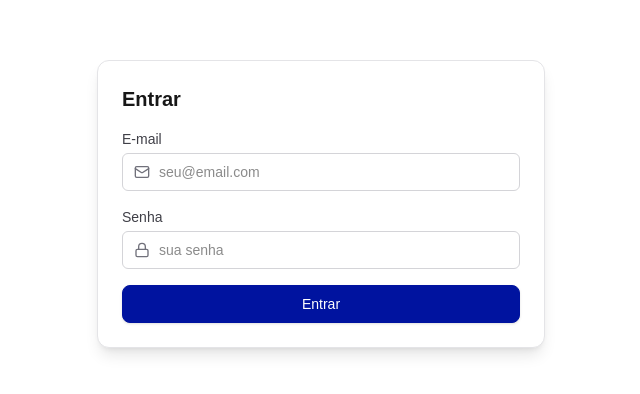
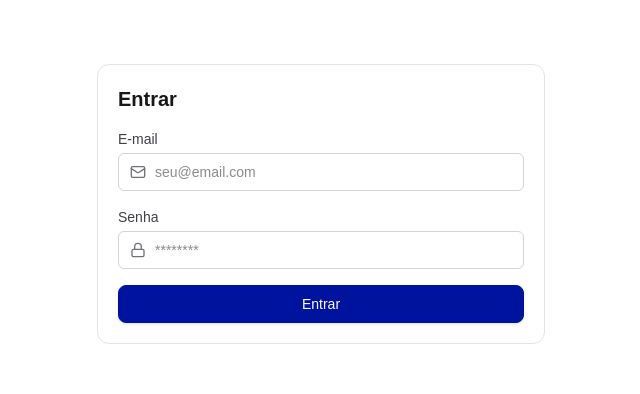
Before and after one commit to Gu-Fernandes/customer-prospecting, a Next.js app: page / in a window 1280 px wide. Shown: the part 196-590 px from the top of the page, without its empty margins (319-959 px from the left). Built offline with nearby package versions, Linux system fonts and the light colour scheme; no server answers.

Commit message:
fix: update login card styling and improve password placeholder for better user experience

```diff
--- a/src/app/components/login-card.tsx
+++ b/src/app/components/login-card.tsx
@@ -39,7 +39,7 @@ export function LoginCard({ onSuccess }: Props) {
   }
 
   return (
-    <div className="w-full max-w-md rounded-xl border border-zinc-200 bg-white p-6 shadow-lg dark:border-zinc-800 dark:bg-zinc-900">
+    <div className="w-full max-w-md rounded-xl mx-3 border border-zinc-200 p-5">
       <h1 className="mb-4 text-xl font-semibold">Entrar</h1>
 
       {error && (
@@ -64,7 +64,7 @@ export function LoginCard({ onSuccess }: Props) {
             name="password"
             label="Senha"
             type="password"
-            placeholder="sua senha"
+            placeholder="********"
             icon="lock"
           />
           <Button type="submit" disabled={isSubmitting}>
--- a/src/components/auth/auth-guard.tsx
+++ b/src/components/auth/auth-guard.tsx
@@ -43,7 +43,7 @@ export function AuthGuard({
               Início
             </Button>
           </Link>
-          <Link href="/login">
+          <Link href="/">
             <Button variant="default">Ir para login</Button>
           </Link>
         </div>
--- a/src/components/form/field.tsx
+++ b/src/components/form/field.tsx
@@ -2,25 +2,19 @@
 "use client";
 
 import * as React from "react";
-import { Controller, useFormContext, type FieldValues } from "react-hook-form";
+import {
+  Controller,
+  useFormContext,
+  type FieldValues,
+  type Path,
+} from "react-hook-form";
 import { cn } from "@/libs/cn";
 import { icons } from "@/components/icons";
 
-type KnownNames =
-  | "email"
-  | "phone"
-  | "company"
-  | "cnpj"
-  | "responsible"
-  | "main_product"
-  | "sku"
-  | "supplier"
-  | "password";
-
 type FormatKind = "cnpj" | "phone" | "upper";
 
-type Props<TFieldValues extends FieldValues = Record<KnownNames, string>> = {
-  name: KnownNames;
+type FieldProps<TFieldValues extends FieldValues = FieldValues> = {
+  name: Path<TFieldValues>;
   label?: string;
   placeholder?: string;
   type?: React.InputHTMLAttributes<HTMLInputElement>["type"];
@@ -31,6 +25,7 @@ type Props<TFieldValues extends FieldValues = Record<KnownNames, string>> = {
 
 function formatValue(v: string, kind?: FormatKind): string {
   if (!kind) return v;
+
   if (kind === "upper") return v.toUpperCase();
 
   if (kind === "cnpj") {
@@ -60,9 +55,7 @@ function formatValue(v: string, kind?: FormatKind): string {
   return v;
 }
 
-export function Field<
-  TFieldValues extends FieldValues = Record<KnownNames, string>
->({
+export function Field<TFieldValues extends FieldValues = FieldValues>({
   name,
   label,
   placeholder,
@@ -70,13 +63,13 @@ export function Field<
   icon,
   format,
   className,
-}: Props<TFieldValues>) {
+}: FieldProps<TFieldValues>) {
   const { control } = useFormContext<TFieldValues>();
   const Icon = icon ? icons[icon] : null;
 
   return (
     <Controller
-      name={name as any} // o nome é restrito; RHF aceita string
+      name={name}
       control={control}
       render={({ field, fieldState }) => (
         <div className={cn("flex flex-col gap-1", className)}>
@@ -96,7 +89,7 @@ export function Field<
             <input
               {...field}
               type={type}
-              value={field.value ?? ""}
+              value={(field.value as string) ?? ""}
               onChange={(e: React.ChangeEvent<HTMLInputElement>) => {
                 const raw = e.target.value;
                 const val = format ? formatValue(raw, format) : raw;
```
